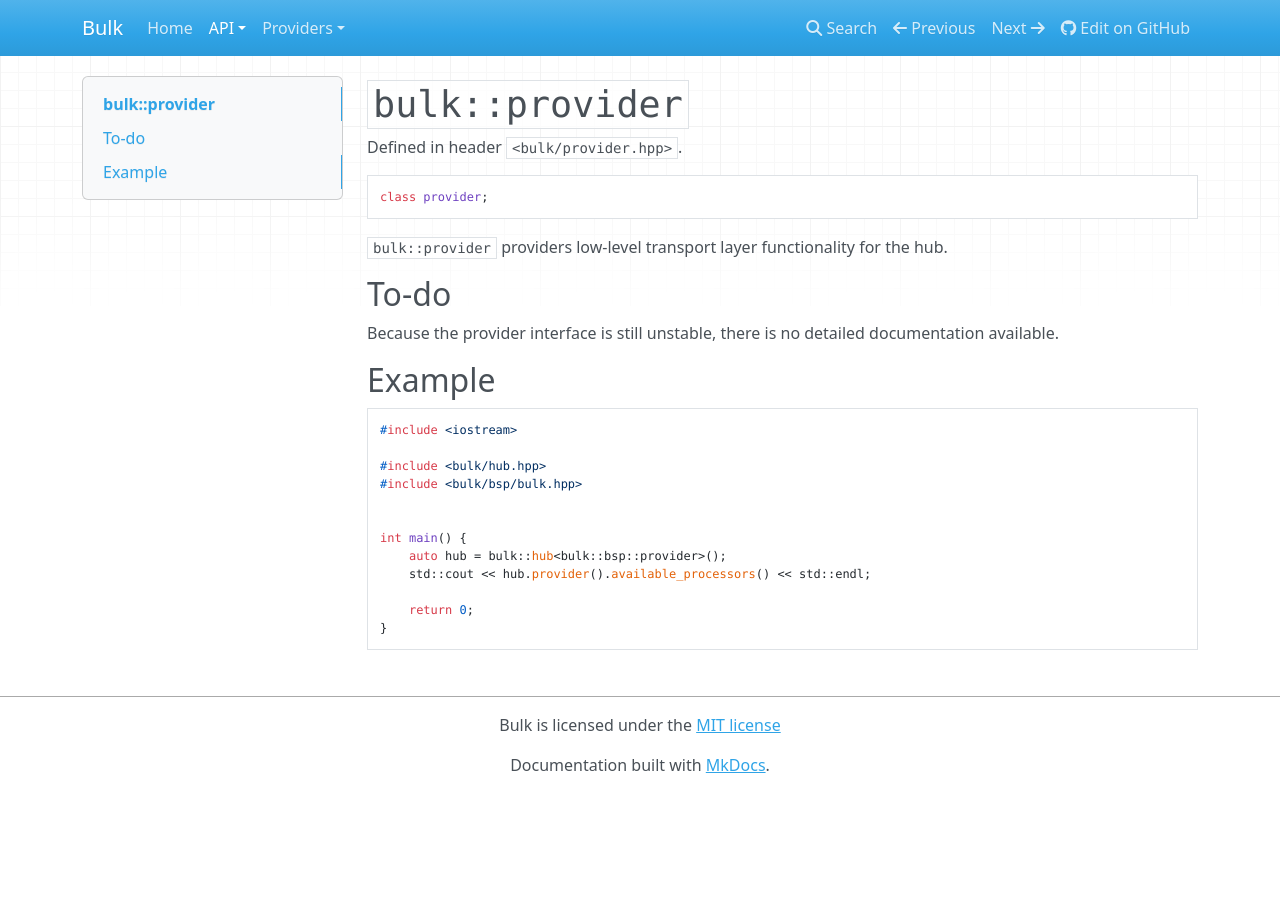
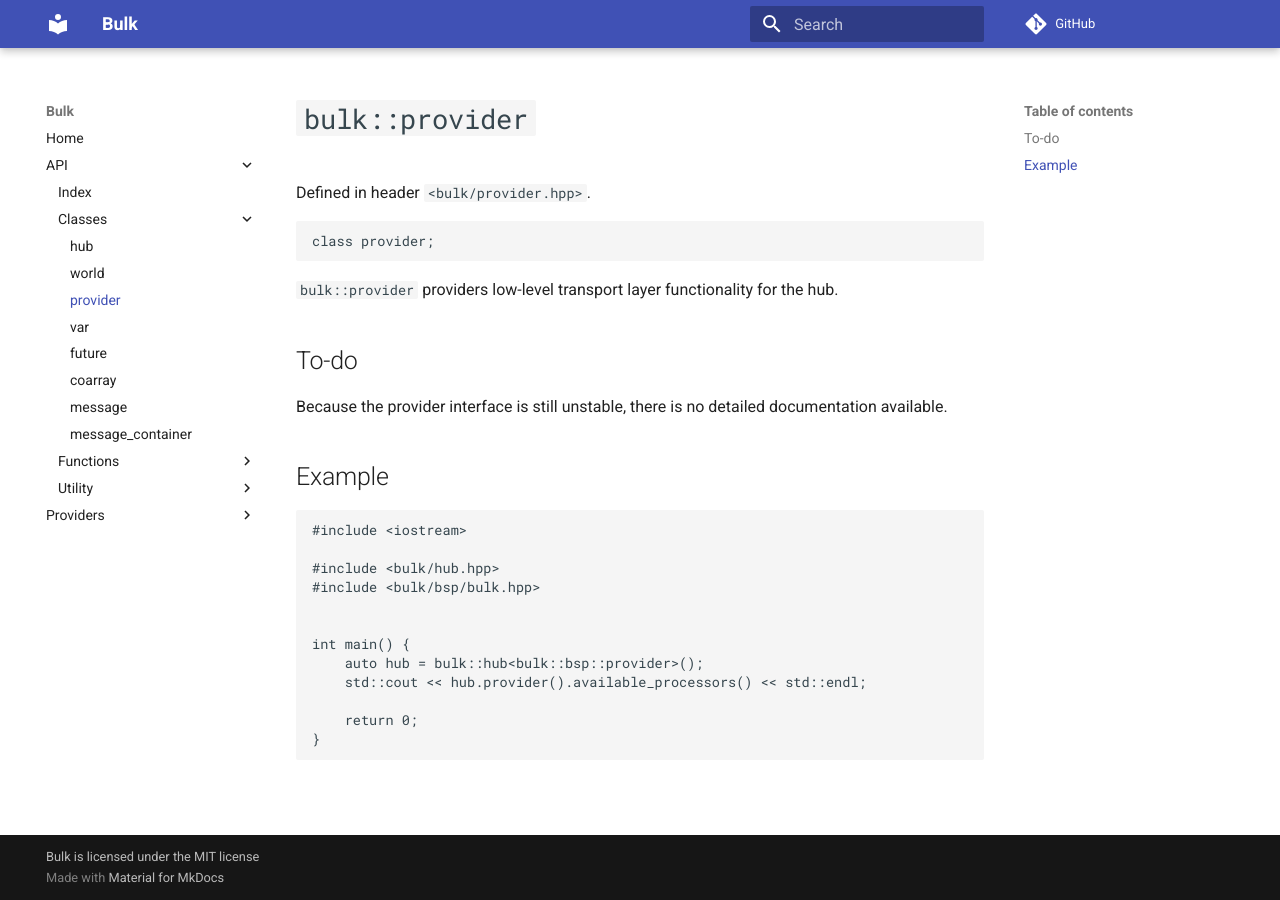
Before and after one commit to jwbuurlage/Bulk, an MkDocs documentation site: the page built from docs/pages/api/provider.md, in a window 1280 px wide. Built offline with MkDocs 1.6.1 and Material for MkDocs 9.7.7, drawn with Linux system fonts in a browser that asks for light colours; nearby versions of some CDN libraries; comment, search, counter and statistics services are not loaded; old or Windows-style settings are respelled for this version of MkDocs.

Commit message:
Use different theme for docs

```diff
--- a/docs/mkdocs.yml
+++ b/docs/mkdocs.yml
@@ -1,6 +1,6 @@
 site_name: Bulk
 
-#theme: cinder
+theme: 'material'
 google_analytics: ['UA-59249373-1', 'http://codu.in/bulk/docs']
 repo_url: "https://github.com/jwbuurlage/bulk"
 copyright: "Bulk is licensed under the <a href='https://github.com/jwbuurlage/bulk/blob/master/LICENSE.md'>MIT license</a>"
```
Also changed, not shown: docs/README.md (+2 -2 lines), 1 other file.
